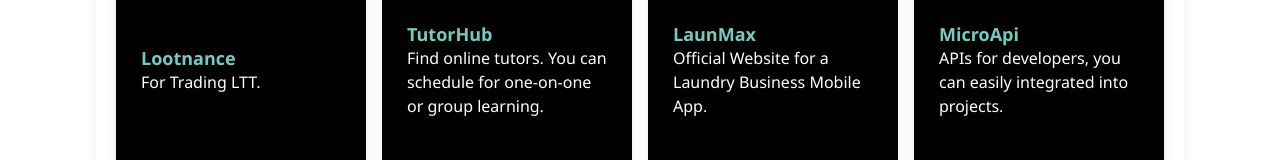
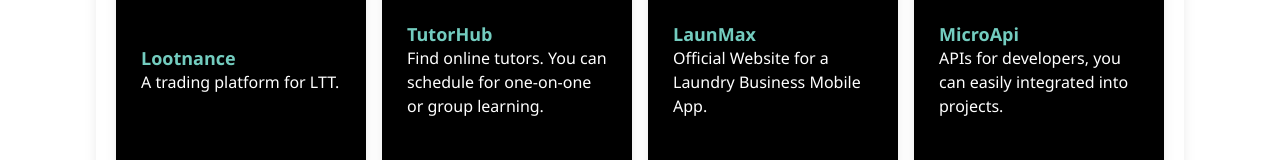
Before and after one commit to sandygudie/portfolio-gatsby, a Gatsby site: page /projects in a window 1280 px wide. Shown: the part 363-523 px from the top of the page. Built offline with nearby package versions, Linux system fonts and the light colour scheme; Gatsby itself is replaced by a stand-in of ours.

Commit message:
Update projects.js

```diff
--- a/src/pages/projects.js
+++ b/src/pages/projects.js
@@ -35,7 +35,7 @@ function Projects() {
               </h2>
               <p className="text-[16px]">
                 {" "}
-                For Trading LTT.{" "}
+                A trading platform for LTT.{" "}
               </p>
             </div>{" "}
             <ul className=" flex justify-between items-center  w-1/2 absolute bottom-3 left-5 text-[0.7rem]  tracking-wide ">
```
